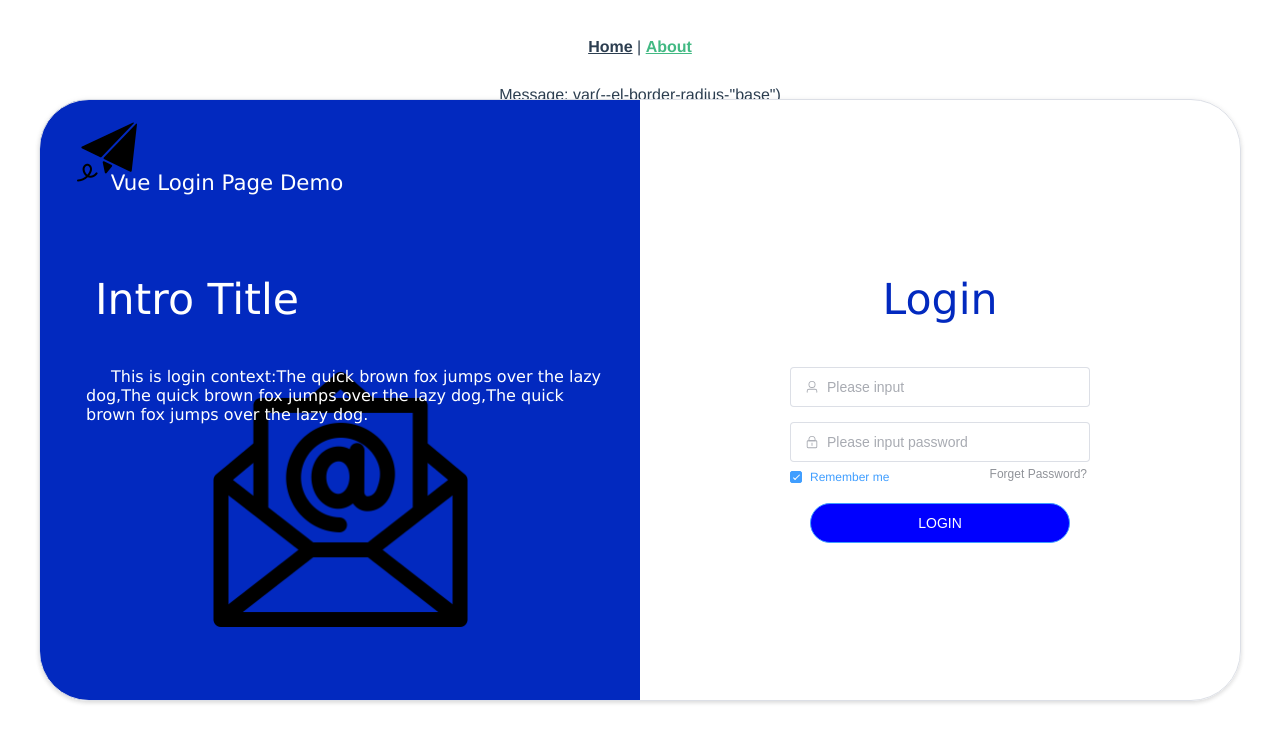
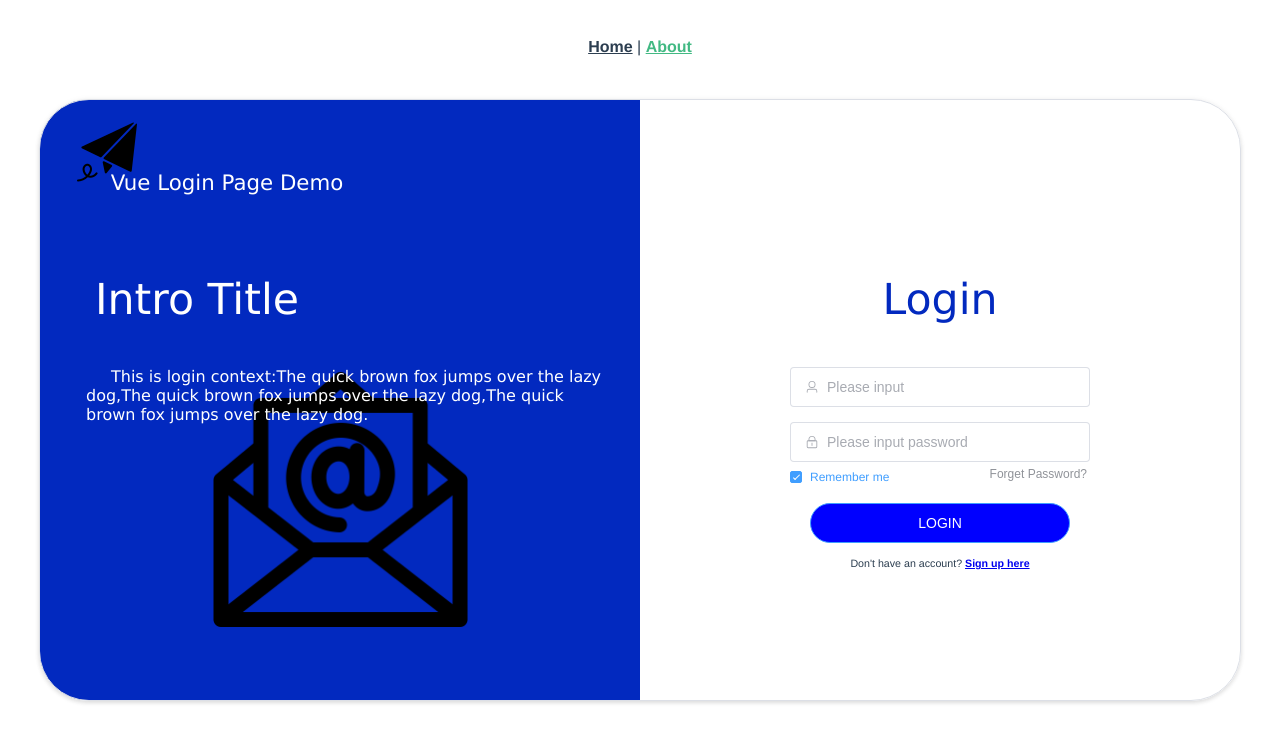
Before and after one commit to crazychucky/vue_login, a Vue app: page /about in a window 1280 px wide. Shown: the top 742 px of the page. Built offline with nearby package versions, Linux system fonts and the light colour scheme.

Commit message:
feat:sign text

```diff
--- a/src/views/AboutView.vue
+++ b/src/views/AboutView.vue
@@ -1,8 +1,4 @@
 <template>
-  <span>Message: {{ "base"
-      ? `var(--el-border-radius-"base")`
-      : ''
-  }}</span>
   <div class="radius1">
     <!-- header -->
     <div class="page_header">
@@ -10,22 +6,13 @@
       <p class="header_text">Vue Login Page Demo</p>
     </div>
 
-    <!-- left content -->
-    <!-- <div class="intro">
-      <p class="intro_title">Login Title</p>
-      <p class="intro_text">This is login context:The quick brown fox jumps over the lazy dog,The quick brown fox jumps over the lazy dog,The quick brown fox jumps over the lazy dog.</p>
-      <img alt="login" src="../assets/email.png" class="intro_img">
-    </div> -->
-
     <div class="main_container">
-      <!-- <div class="div-inline">第一个div盒子</div>
-      <div class="div-inline">第二个盒子</div>
-      <div class="div-inline">第三个盒子</div> -->
       <div class="intro">
         <p class="intro_title">Intro Title</p>
         <p class="intro_text">This is login context:The quick brown fox jumps over the lazy dog,The quick brown fox jumps over the lazy dog,The quick brown fox jumps over the lazy dog.</p>
         <img alt="login" src="../assets/email.png" class="intro_img">
       </div>
+
       <div class="login">
         <p class="login_title">Login</p>
         <div>
@@ -38,14 +25,14 @@
           <el-checkbox v-model="check_save_name" size="small" class="save_checker">Remember me</el-checkbox>
           <el-button  type="info" link size="small" class="forget_pass">Forget Password?</el-button>
         </div>
-
         <div>
           <el-button type="primary" round class="login_btn">LOGIN</el-button>
-          <!-- <el-button type="primary" :icon="Search">Search</el-button> -->
         </div>
-        <!-- TODO:input name password -->
-        <!-- <p class="intro_text">This is login context:The quick brown fox jumps over the lazy dog,The quick brown fox jumps over the lazy dog,The quick brown fox jumps over the lazy dog.</p> -->
-        <!-- <img alt="login" src="../assets/email.png" class="intro_img"> -->
+        <div class="sign_div">
+          <span class="sign_text">Don't have an account? </span>
+          <b><a href="/" target="_blank" class="sign_text"> Sign up here</a></b>
+        </div>
+
       </div>
     </div>
   </div>
@@ -69,7 +56,6 @@ const check_save_name = ref(true)
 
   background: linear-gradient(to right, #0229bf 0%, #0229bf 50%, white 50%, white 100%);
   fill: rgb(8, 8, 8);
-  /* box-shadow: var(--el-box-shadow-dark), */
   box-shadow: 0 2px 4px rgba(0, 0, 0, 0.12), 0 0 6px rgba(0, 0, 0, 0.04);
   position: absolute;
   top: 0;
@@ -77,7 +63,6 @@ const check_save_name = ref(true)
   right: 0;
   bottom: 0;
   margin: auto;
-  /* boxShadow: 'var(--el-box-shadow-dark)', */
 }
 
 .page_header {
@@ -96,21 +81,14 @@ const check_save_name = ref(true)
 
 .intro {
   width:600px;
-  /* border: 3px solid #73AD21; */
-  /* position: relative; */
   margin-top: 100;
   float:left;
-  /* padding-top: 200; */
 }
 .intro1 {
   width:600px;
-  /* border: 3px solid #73AD21; */
-  /* position: relative; */
   margin-top: 100;
-  /* display:inline; */
   float:right;
   background-color:white;
-  /* padding-top: 200; */
 }
 
 .intro_title {
@@ -119,7 +97,6 @@ const check_save_name = ref(true)
   color:white;
   text-indent:55px;
   text-align:left;
-  /* background-color:red; */
   font-family:"Lucida Sans Unicode", "Lucida Grande", sans-serif;
 }
 .intro_text {
@@ -129,7 +106,6 @@ const check_save_name = ref(true)
   width:520px;
   font-size: 12pt;
   color:white;
-  /* background-color:red; */
   text-align:left;
   text-indent:25px;
   font-family:"Lucida Sans Unicode", "Lucida Grande", sans-serif;
@@ -145,12 +121,8 @@ const check_save_name = ref(true)
 
 .login {
   width:600px;
-  /* border: 3px solid #73AD21; */
-  /* position: relative; */
   margin-top: 100;
-  /* display:inline; */
   float:right;
-  /* background-color:blueviolet; */
 }
 
 .login_title {
@@ -158,7 +130,6 @@ const check_save_name = ref(true)
   width:600px;
   color:#0229bf;
   text-align:center;
-  /* background-color:red; */
   font-family:"Lucida Sans Unicode", "Lucida Grande", sans-serif;
 }
 
@@ -192,4 +163,11 @@ const check_save_name = ref(true)
   height:40px;
   background-color:blue;
 }
+
+.sign_div {
+  margin-top: 10px;
+}
+.sign_text {
+  font-size: 8pt;
+}
 </style>
```
